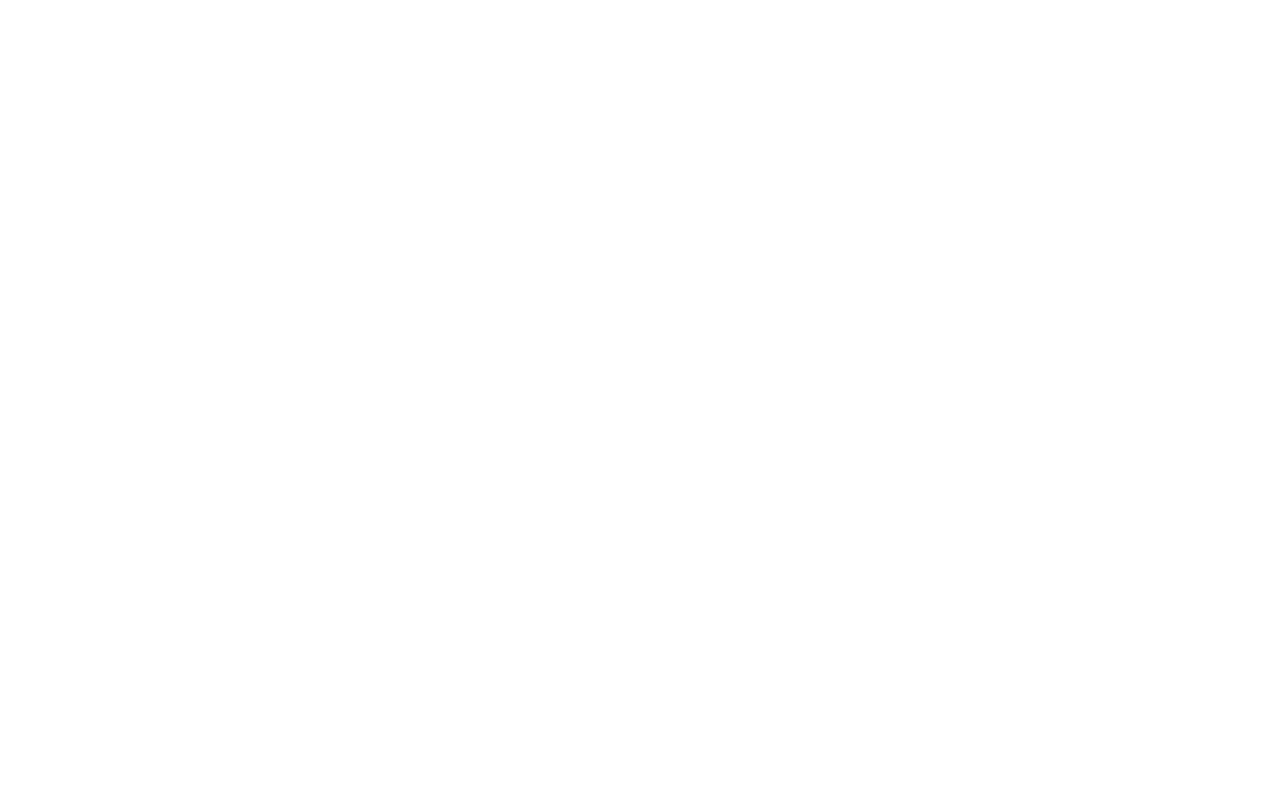
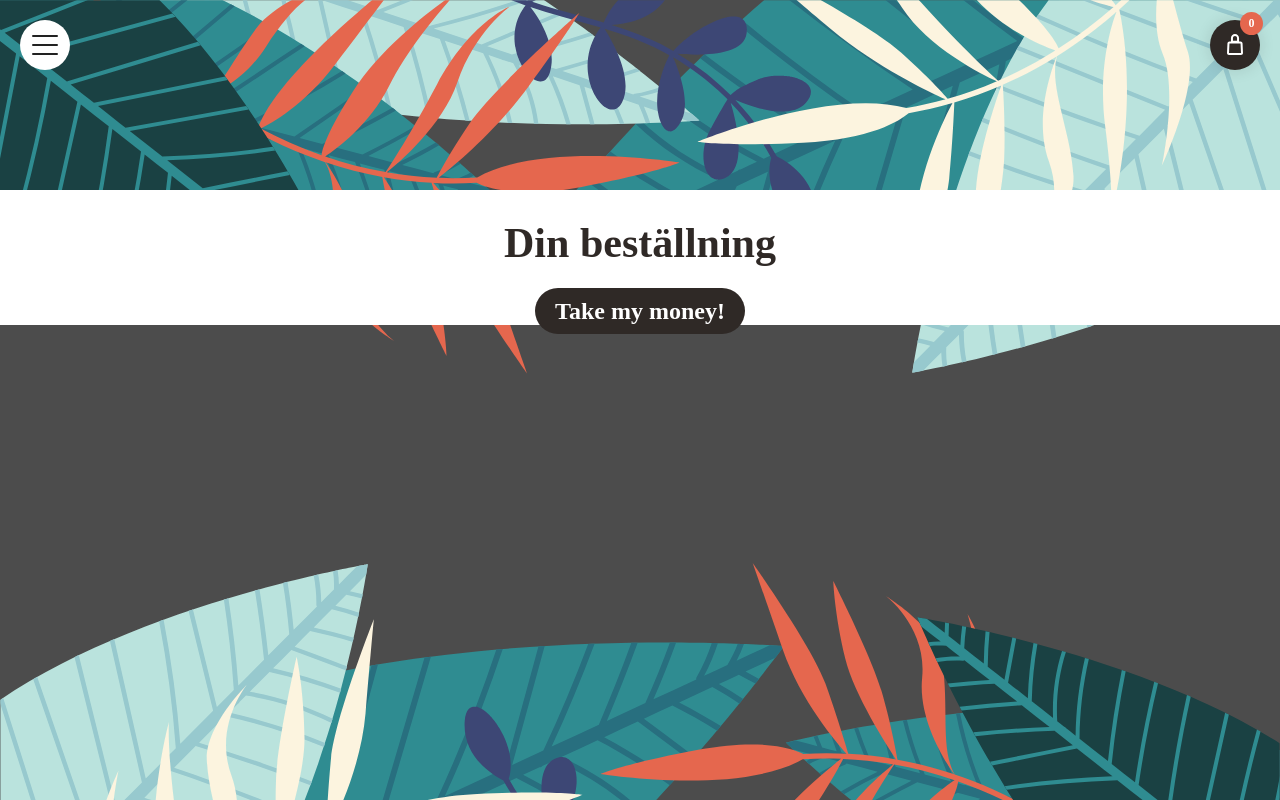
Before and after one commit to Jora-h/airbean-app, a React (Create React App) app: page /cart in a window 1280 px wide. Before the commit this address had no page. Built offline with nearby package versions, Linux system fonts and the light colour scheme.

Commit message:
- Styling Header - Styling Meny page - Adding links to Nav - Editing code in Shoppingcart - Adding Cart view - Styling Cart view

```diff
--- a/src/App.css
+++ b/src/App.css
@@ -1,4 +1,5 @@
-.page-menu, .page-about {
+
+.page-menu, .page-about, .page-cart {
   background-image: url(./assets/graphics/graphics-header.svg), url(./assets/graphics/graphics-footer.svg);
   background-repeat: no-repeat;
   background-position: top, bottom;
@@ -7,12 +8,119 @@
   min-height: 100vh;
 }
 
+
+
+footer {
+  height: 200px;
+}
+
+.header-container{
+  display: flex;
+  justify-content: space-between;
+  height: 150px;
+  padding: 20px;
+}
+
+.page-cart{
+  background-color: rgba(0, 0, 0, 0.7);
+  height: 100vh;
+}
+.nav-icon{
+  background-color: #FFFFFF;
+  border-radius: 50%;
+  padding: 15px;
+  width: 20px;
+  height: 20px;
+  justify-content: center;
+  display: flex;
+
+}
+
+.cart-icon{
+  background: #2F2926;
+  box-shadow: 0px 0px 16px rgba(0, 0, 0, 0.12);
+  border-radius: 50%;
+  padding: 15px;
+  width: 20px;
+  height: 20px;
+  align-items: center;
+  position: relative;
+  justify-content: center;
+  display: flex;
+}
+
+.cart-payment-btn{
+  font-family: 'PT Serif';
+  font-style: normal;
+  font-weight: 700;
+  font-size: 24px;
+  line-height: 120%;
+  align-items: center;
+  text-align: center;
+  color: #FFFFFF;
+  background: #2F2926;
+  border-radius: 50px;
+  padding: 10px;
+  padding-left: 20px;
+  padding-right: 20px;
+  margin: 30px;
+  text-decoration: none;
+}
+
+.quantity{
+font-family: 'Work Sans';
+font-style: normal;
+font-weight: 600;
+font-size: 14px;
+line-height: 130%;
+align-items: center;
+text-align: center;
+color: #2F2926;
+}
+
+.product-quantity{
+  background-color: #E5674E;
+  border-radius: 50%;
+  padding: 4px;
+  width: 15px;
+  height: 15px;
+  position: absolute;
+  left:60% ;
+  bottom: 70%;
+  font-family: 'PT Serif';
+  font-style: normal;
+  font-weight: 700;
+  font-size: 12px;
+  line-height: 120%;
+  align-items: center;
+  text-align: center;
+  color: #FFFFFF;
+}
+
 .product-container{
   display: flex;
+  flex-direction: row;
   justify-content: center;
+  align-items: center;
+  text-align: center;
 }
 
-.meny-title{
+.container-menu{
+  height:100vh;
+  background-color: #2F2926;
+  position: absolute;
+  left: 0;
+  right: 0;
+  top: 0;
+  bottom: 0;
+}
+
+.product-info{
+  display: flex;
+  flex-direction: row;
+  padding-bottom: 0px;
+}
+.page-title{
   font-family: 'PT Serif';
   font-style: normal;
   font-weight: 700;
@@ -23,14 +131,37 @@
   color: #2F2926;
 }
 
-.product-info{
+.add-product-btn{
+  background-color: black;
+  background-repeat: no-repeat;
+  border-radius: 50%;
+  padding: 5px;
+  width: 15px;
+  height: 15px;
+  display: flex;
+  /* align-items: center ; */
+  /* align-content: center; */
+  margin-right:20px ;
+}
+
+.inline-info-product{
+  display: inline;
+  flex-direction: column;
+  /* align-content: center; */
+  /* justify-content: center; */
+  /* align-items: center; */
   font-family: 'PT Serif';
   font-style: normal;
   font-weight: 700;
   font-size: 23px;
   line-height: 120%;
-  align-items: center;
+  /* align-items: center; */
   color: #2F2926;
+  margin-bottom: 0;
+}
+
+hr{
+  border: 1px dashed rgba(0, 0, 0, 0.4);
 }
 
 .product-desc{
@@ -42,29 +173,22 @@
   color: #2F2926;
 }
 
-.add-product-btn{
-  background-image: url(./assets/graphics/add.svg);
-  background-color: black;
-  background-repeat: no-repeat;
-  border-radius: 50%;
-}
-
 .cart-wrapper{
-background-color: white;
-
-}
-
-footer {
-  height: 100px;
+  background-color: white;
+  display: flex;
+  flex-direction: column;
+  justify-content: center;
+  align-items: center;
 }
 
 .HomePage {
   background-color: #38846D;
-background-image: url(./assets/graphics/intro-graphic-left.svg),url(./assets/graphics/intro-graphic-right.svg);
-background-repeat: no-repeat;
-background-position: left, right;
-min-height: 100vh;
+  background-image: url(./assets/graphics/intro-graphic-left.svg),url(./assets/graphics/intro-graphic-right.svg);
+  background-repeat: no-repeat;
+  background-position: left, right;
+  min-height: 100vh;
 }
+
 .ContainerHome {
   display: flex;
   justify-content: center;
--- a/src/App.js
+++ b/src/App.js
@@ -4,6 +4,7 @@
 import About from './views/About';
 import Status from './views/Status';
 import Menu from './views/Menu';
+import Cart from './views/Cart';
 
 
 function App() {
@@ -13,6 +14,7 @@
         <Routes>
           <Route path="/home" element={ <Home /> } />
           <Route path="/menu" element={ <Menu /> } />
+          <Route path="/cart" element={ <Cart /> } />
           <Route path="/about" element={ <About /> } />
           <Route path="/status" element={ <Status/> } />
         </Routes>
--- a/src/components/Header.js
+++ b/src/components/Header.js
@@ -4,11 +4,9 @@
 export default function Header() {
 
     return (
-        <div className="header-container">
-            <header>
-                <NavBar />
-                <ShoppingCart />
+            <header className="header-container">
+                <NavBar className="nav-bar"/>
+                <ShoppingCart className="shopping-cart" />
             </header>
-        </div>
     );
 }
--- a/src/components/NavBar.js
+++ b/src/components/NavBar.js
@@ -1,6 +1,6 @@
 import { useState } from "react"
 import { Link } from "react-router-dom";
-import './nav-bar.css'
+import NavIcon from "../assets/graphics/navicon.svg";
 
 export default function NavBar() {
     const [showMenu, setShowMenu] = useState(false);
@@ -18,12 +18,12 @@
     }
     return(
         <div>
-            <button onClick={handleToggleMenu}>Menu</button>
+            <div onClick={handleToggleMenu} className="nav-icon"><img src={NavIcon} alt="" /></div>
             { showMenu &&
                 <div className="container-menu">
-                    <Link to="/">Meny</Link>
-                    <Link to="/">Vårt kaffe</Link>
-                    <Link to="/">Orderstatus</Link>
+                    <Link to="/menu">Meny</Link>
+                    <Link to="/about">Vårt kaffe</Link>
+                    <Link to="/status">Orderstatus</Link>
                     <button onClick={closeMenu}>Close</button>
                 </div>
             }
--- a/src/components/Product.js
+++ b/src/components/Product.js
@@ -1,16 +1,18 @@
 import { useDispatch } from "react-redux";
 import { addProduct } from "../slices/cartSlice";
+import  AddIcon from "../assets/graphics/add.svg"
 
 export default function Product({ id, title, price, desc }){
     const dispatch = useDispatch();
 
-    // display product informations here,
-    // do not focus on style
     return (
         <section className="product-container">
-            <button onClick={() => dispatch(addProduct({ id, title, price, desc }))} className="add-product-btn" ></button>
-            <p  className="product-info">{ id } - { title } - { price }kr</p> <br/>
-            <span className="product-desc">{ desc }</span>
+            <div onClick={() => dispatch(addProduct({ id, title, price, desc }))} className="add-product-btn" ><img src={ AddIcon } alt=""/></div>
+            <div className="inline-info-product">
+                <p className="product-info">{ title } <hr/> </p>
+                <span className="product-desc">{ desc }</span>
+            </div>
+            <p className="product-info"> { price }kr</p>
         </section>
     )
 }
--- a/src/components/ShoppingCart.js
+++ b/src/components/ShoppingCart.js
@@ -1,35 +1,14 @@
-import { useState } from "react";
-import { useSelector, useDispatch } from "react-redux";
+import { useSelector } from "react-redux";
 import { Link } from "react-router-dom";
-import { selectCart, clearCart } from "../slices/cartSlice";
+import { selectCart } from "../slices/cartSlice";
+import CartIcon from "../assets/graphics/bag.svg"
 
-export default function Cart () {
-  // create showCart state using useState
-  const [showCart, setShowCart] = useState(false);
-
-  const dispatch = useDispatch();
+export default function ShoppingCart () {
   const products = useSelector(selectCart);
 
-
-  // create the handler for showing the product dropdown (follow the menu example)
-  function handleToggleCart() {
-    if(showCart){
-      setShowCart(false)
-    } else {
-      setShowCart(true)
-    }
-  }
-
-  return <div>
-    <button onClick={handleToggleCart}>Cart</button>
-    <button onClick={() => dispatch(clearCart())}>Clear</button>
-    { showCart &&
-    products.map(product => <div className="cart-wrapper">{product.title} - {product.count} - {product.price}</div>)}
-  </div>
+  return(
+      <div>
+          <Link to="/cart" className="cart-icon"><img src={CartIcon} alt="" /> <div className="product-quantity">{products.length}</div></Link>
+      </div>
+  )
 }
-
-
-
-/* add button to toggle using the handler */
-/* use showCart state to show/hide the list of products */
-/* wrap list of products with a div and give it white background */
--- a/src/components/nav-bar.css
+++ /dev/null
@@ -1,9 +0,0 @@
-.container-menu{
-    height:100vh;
-    background-color: #2F2926;
-    position: absolute;
-    left: 0;
-    right: 0;
-    top: 0;
-    bottom: 0;
-}
--- a/src/slices/cartSlice.js
+++ b/src/slices/cartSlice.js
@@ -9,15 +9,14 @@
 
     reducers: {
         addProduct: (state, { payload: { id, title, price, desc }}) => {
-            state.value.push({ id, title, price, desc, count: 1 });
+            state.value.push({ id, title, price, desc });
         },
-        clearCart: (state) => {
-            state.value = [];
-        },
+        // deletProduct: (state) => {
+        // }
     }
 });
 
-export const { addProduct, clearCart } = cartSlice.actions;
+export const { addProduct } = cartSlice.actions;
 
 export const selectCart = (state) => state.cart.value;
 
--- a/src/views/Cart.js
+++ b/src/views/Cart.js
@@ -1,8 +1,39 @@
+import Header from "../components/Header";
+import Footer from "../components/Footer";
+import { useSelector } from "react-redux";
+import { selectCart } from "../slices/cartSlice";
+import ArrowUp  from '../assets/graphics/arrow-up.svg'
+import ArrowDown  from '../assets/graphics/arrow-down.svg'
+import { Link } from "react-router-dom";
 
 export default function Cart() {
+
+  const products = useSelector(selectCart);
     return(
-      <div className="page-cart">
-
-      </div>
+        <div className="page-cart">
+            <Header />
+            <div className="cart-wrapper">
+                    <h1 className="page-title">Din beställning</h1>
+                    <div>
+                        { products.map(product =>
+                        <div >{product.title}
+                              <hr/>
+                              <div class="quantity">
+                                    <div class="plus-btn" type="button" name="button">
+                                      <img src ={ArrowUp} alt="" />
+                                    </div>
+                                    <div>Quantity</div>
+                                    <div class="minus-btn" type="button" name="button">
+                                      <img src={ArrowDown} alt="" />
+                                    </div>
+                              </div>
+                              {product.count} <br/>
+                              <span className="product-desc"> {product.price} Kr</span>
+                        </div>)}
+                        <Link to="/status" className="cart-payment-btn">Take my money!</Link>
+                    </div>
+            </div>
+            <Footer />
+        </div>
     )
-  }
+}
--- a/src/views/Home.js
+++ b/src/views/Home.js
@@ -7,11 +7,8 @@
 
           <div className="ContainerHome">
           <img src= {Foto} alt="" />
-
-
           </div>
 
-
-        </section>
+      </section>
     );
 }
--- a/src/views/Menu.js
+++ b/src/views/Menu.js
@@ -17,9 +17,9 @@
     return (
         <div className="page-menu">
             <Header />
-            <h1 className="meny-title">Meny</h1>
-            {/* loop over the products list and display product component  */}
-            {/* for each product send name, price, description & id */}
+
+            <h1 className="page-title">Meny</h1>
+            <div>
             {
                 products.map((product) => <Product
                         id={product.id}
@@ -28,6 +28,7 @@
                         price={product.price}
                     />)
             }
+            </div>
 
             <Footer />
         </div>
```
